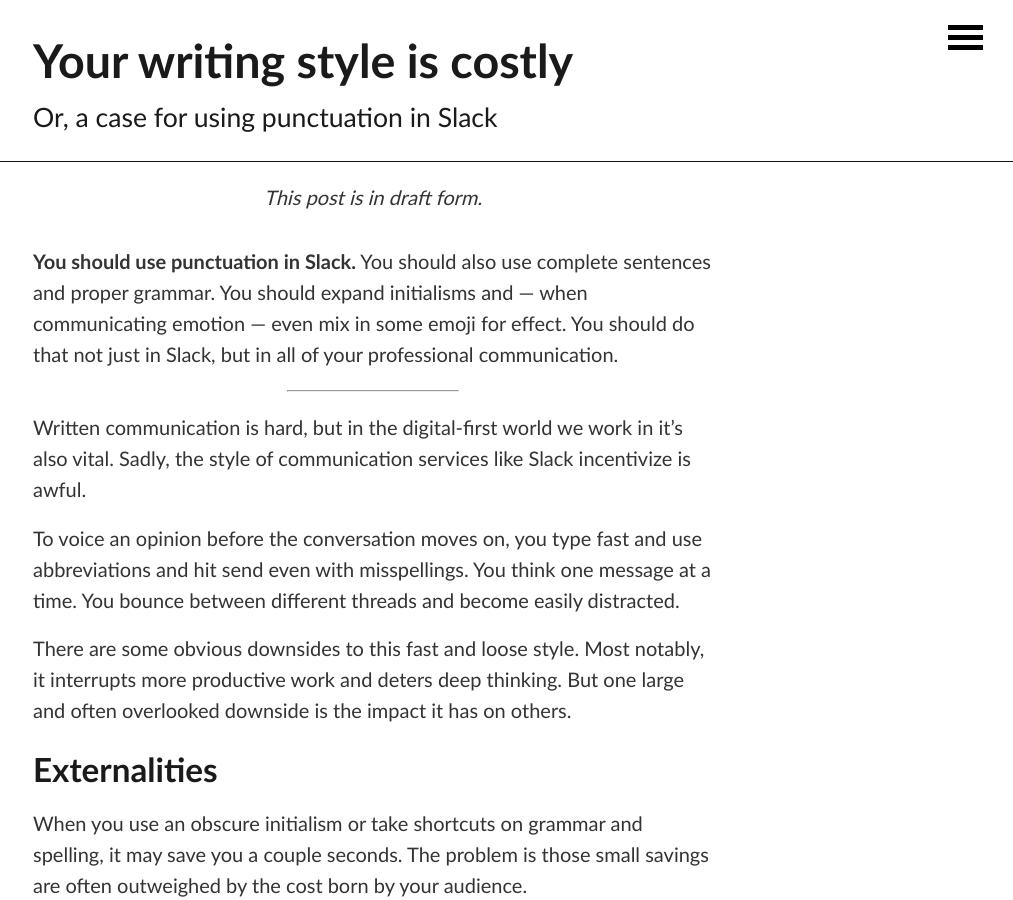
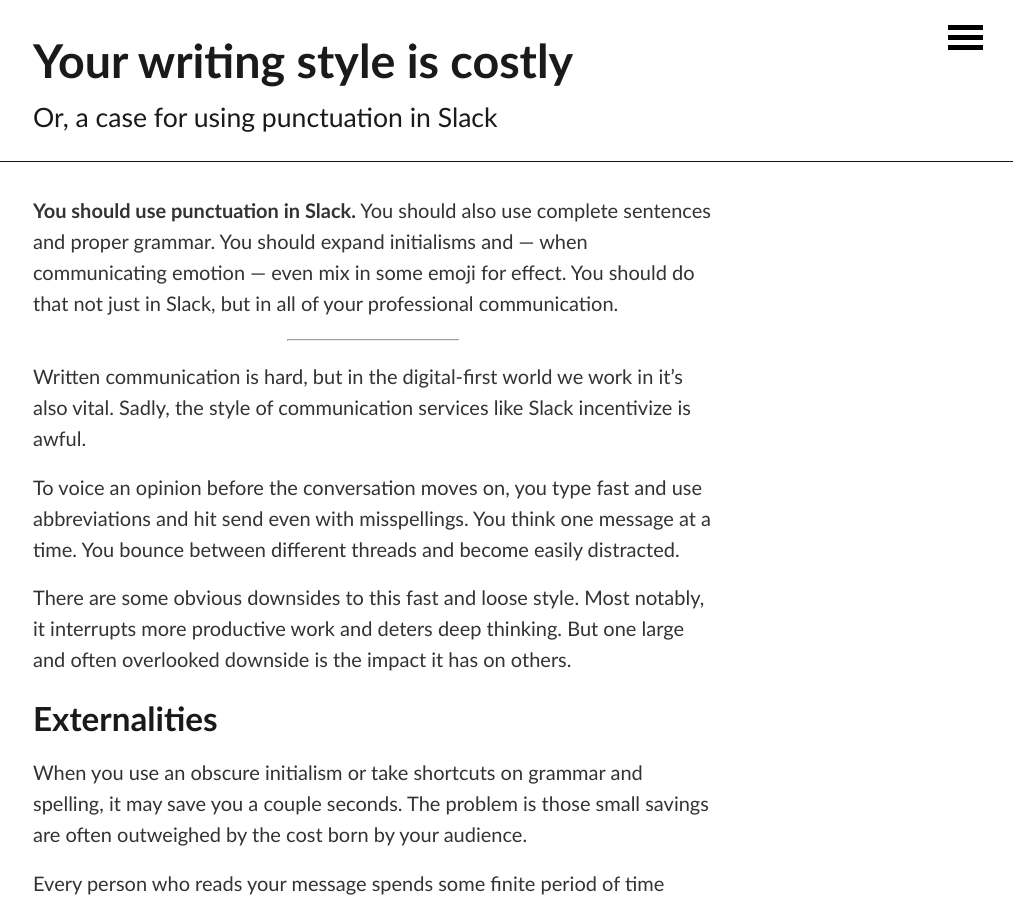
Before and after one commit to dontmitch/dontmitch.github.io, a Jekyll site: the page built from _posts/2020-10-15-your-writing-style-is-costly.md, in a window 1280 px wide and 900 px high. Shown: the whole window, without its empty margins (267-1280 px from the left). Built offline with Jekyll 4.4.1, drawn with Linux system fonts in a browser that asks for light colours; our own code applies the rules of GitHub Pages for plain Markdown files; some of the changed lines change nothing that is shown.

Commit message:
Remove draft label.

```diff
--- a/_posts/2020-10-15-your-writing-style-is-costly.md
+++ b/_posts/2020-10-15-your-writing-style-is-costly.md
@@ -3,9 +3,8 @@
 description: Or, a case for using punctuation in Slack
 permalink: /2020/your-writing-style-is-costly
 date: 2020-10-14 00:00:00 -0800
-draft: true
 seo:
-  date_modified: 2020-10-14 00:00:00 -0800
+  date_modified: 2020-10-16 00:00:00 -0800
 index_weight: 84
 ---
 
```
